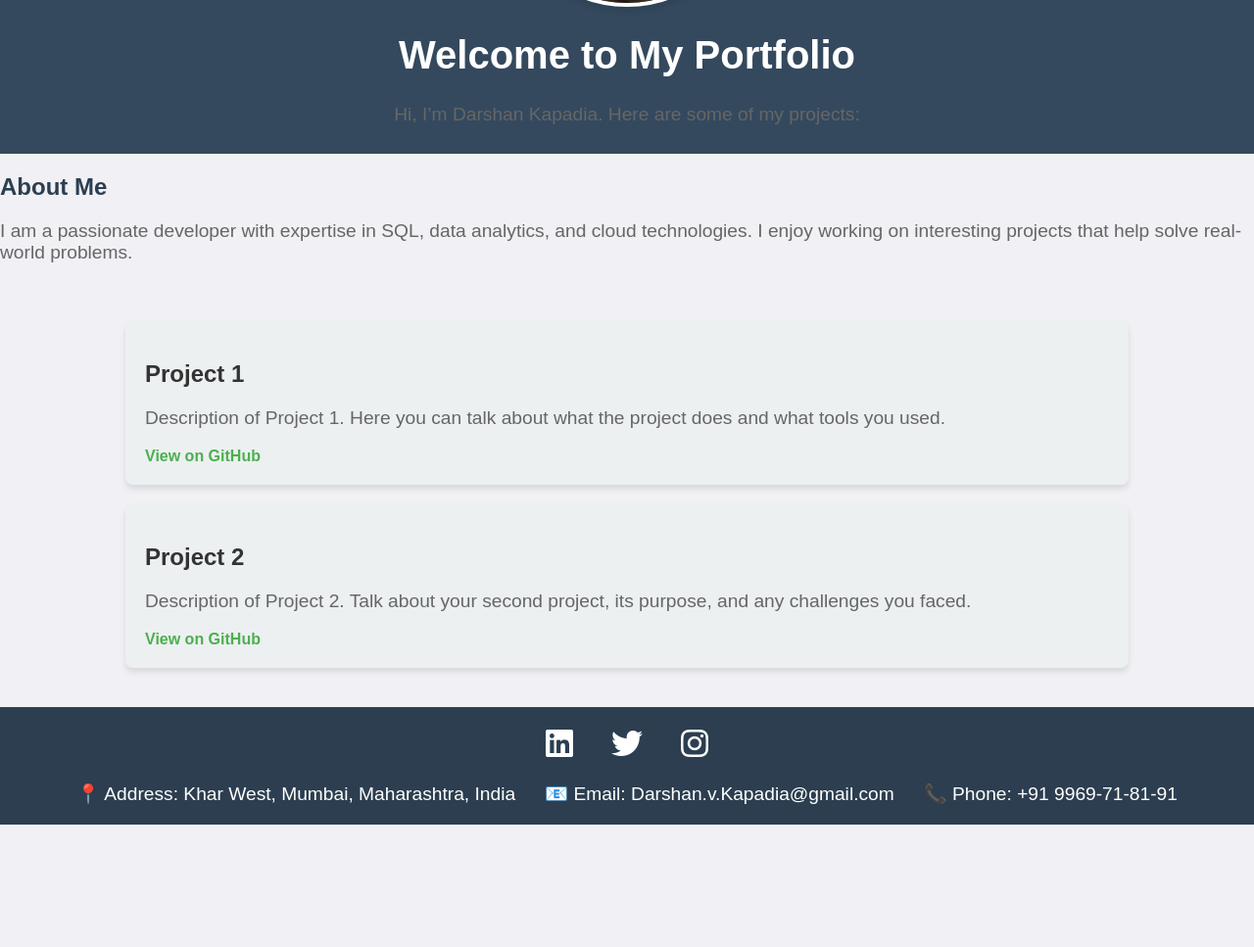
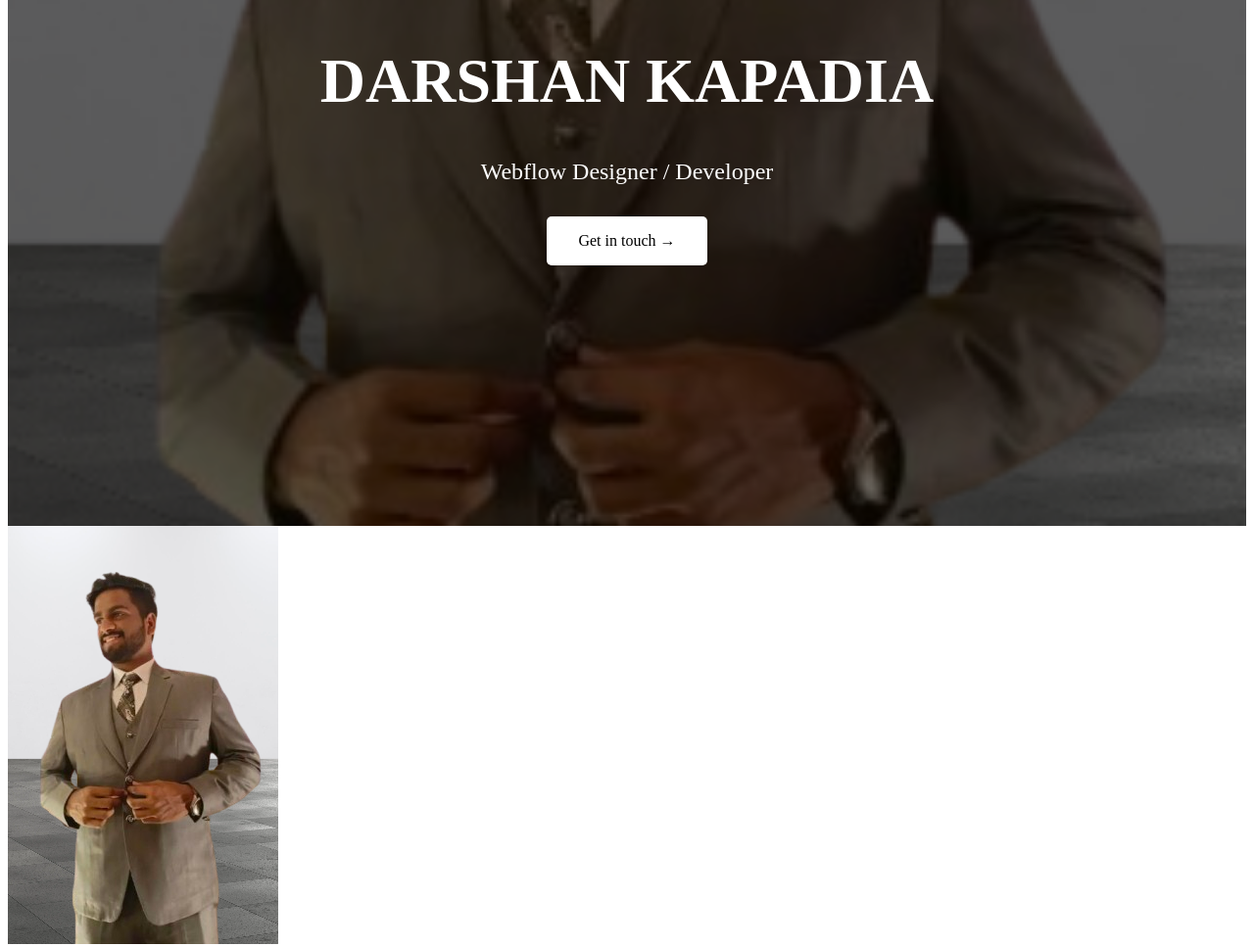
Before and after one commit to darshankapadia/portfolio, a plain HTML site: page index.html in a window 1280 px wide. Shown: the part 271-1238 px from the top of the page at 98% size. Before the commit the page ends 1113 px from the top, so only its background shows below. Drawn offline with nearby package versions, Linux system fonts and the light colour scheme.

Commit message:
New hero

```diff
--- a/index.html
+++ b/index.html
@@ -12,32 +12,45 @@
     <link rel="stylesheet" href="styles.css">
 </head>
 <body>
+    <!-- Fullscreen Hero Section -->
+    <div class="hero-section">
+        <img src="Images/ProfilePic.png" alt="Profile Picture" class="background-photo">
+        <div class="overlay">
+            <h1>Darshan Kapadia</h1>
+            <p>Webflow Designer / Developer</p>
+            <a href="#projects" class="button">Get in touch →</a>
+        </div>
+    </div>
 
+    <!-- Header -->
     <header>
         <img src="Images/ProfilePic.png" alt="Profile Picture" class="profile-image">
         <h1>Welcome to My Portfolio</h1>
         <p>Hi, I’m Darshan Kapadia. Here are some of my projects:</p>
     </header>
 
+    <!-- About Section -->
     <section>
         <h2>About Me</h2>
         <p>I am a passionate developer with expertise in SQL, data analytics, and cloud technologies. I enjoy working on interesting projects that help solve real-world problems.</p>
     </section>
 
-<div class="container">
-    <div class="project" data-aos="fade-right" data-aos-duration="1000" data-aos-delay="200">
+    <!-- Projects Section -->
+    <div id="projects" class="container">
+        <div class="project" data-aos="zoom-in" data-aos-duration="1000" data-aos-delay="150">
             <h2>Project 1</h2>
             <p>Description of Project 1. Here you can talk about what the project does and what tools you used.</p>
             <a href="https://github.com/your-username/project-1" target="_blank">View on GitHub</a>
         </div>
 
-    <div class="project" data-aos="zoom-in" data-aos-duration="1000" data-aos-delay="200">
+        <div class="project" data-aos="zoom-in" data-aos-duration="1000" data-aos-delay="150">
             <h2>Project 2</h2>
             <p>Description of Project 2. Talk about your second project, its purpose, and any challenges you faced.</p>
             <a href="https://github.com/your-username/project-2" target="_blank">View on GitHub</a>
         </div>
     </div>
 
+    <!-- Footer -->
     <footer>
         <div class="social-icons">
             <a href="https://www.linkedin.com/in/darshan-kapadia-488746199/" target="_blank">
@@ -57,11 +70,10 @@
         </div>
     </footer>
 
+    <!-- Scripts -->
     <script src="https://cdnjs.cloudflare.com/ajax/libs/aos/2.3.4/aos.js"></script>
     <script>
         AOS.init();
     </script>
-
-
 </body>
 </html>
--- a/styles.css
+++ b/styles.css
@@ -1,102 +1,54 @@
-/* General styles */
-body {
-    font-family: Arial, sans-serif;
-    background-color: #f0f0f5;
-    color: #2c3e50;
-    margin: 0;
-    padding: 0;
+/* Fullscreen Hero Section */
+.hero-section {
+    position: relative;
+    height: 100vh;
+    width: 100%;
+    display: flex;
+    justify-content: center;
+    align-items: center;
+    overflow: hidden;
 }
 
-/* Header styles */
-header {
-    background-color: #34495e;
-    color: white;
-    padding: 10px 0;
-    text-align: center;
+.background-photo {
+    position: absolute;
+    top: 0;
+    left: 0;
+    width: 100%;
+    height: 100%;
+    object-fit: cover;
+    filter: brightness(40%);
 }
 
-h1 {
-    font-size: 2.5em;
-}
-
-p {
-    font-size: 1.2em;
-    color: #666;
-}
-
-/* Profile image */
-.profile-image {
-    width: 250px;
-    height: 250px;
-    border-radius: 50%;
-    border: 4px solid white;
-    box-shadow: 0 4px 6px rgba(0, 0, 0, 0.1);
-    display: block;
-    margin: 10px auto;
-}
-
-/* Project container styles */
-.container {
-    width: 80%;
-    margin: 0 auto;
-    padding: 20px;
-}
-
-.project {
-    background-color: #ecf0f1;
-    margin: 20px 0;
-    padding: 20px;
-    border-radius: 8px;
-    box-shadow: 0px 4px 6px rgba(0, 0, 0, 0.1);
-}
-
-.project h2 {
-    color: #333;
-}
-
-.project a {
-    text-decoration: none;
-    color: #4CAF50;
-    font-weight: bold;
-}
-
-/* Footer styles */
-footer {
+.overlay {
+    position: relative;
     text-align: center;
-    padding: 20px 0;
-    background-color: #2c3e50;
     color: white;
 }
 
-footer a {
-    color: white;
-    text-decoration: none;
+.overlay h1 {
+    font-size: 4rem;
+    font-weight: bold;
+    text-transform: uppercase;
 }
 
-.social-icons {
-    margin-bottom: 20px;
+.overlay p {
+    font-size: 1.5rem;
+    margin: 1rem 0;
 }
 
-.social-icons a {
-    margin: 0 15px;
-    font-size: 2em; /* Increase icon size */
-    transition: transform 0.3s ease; /* Add animation */
+.overlay .button {
+    display: inline-block;
+    padding: 1rem 2rem;
+    margin-top: 1rem;
+    color: black;
+    background-color: white;
+    text-decoration: none;
+    font-size: 1rem;
+    border-radius: 5px;
+    transition: background-color 0.3s ease, color 0.3s ease;
 }
 
-.social-icons a:hover {
-    transform: scale(1.2); /* Slight zoom-in on hover */
-    color: #48AAAD; /* Change color on hover */
+.overlay .button:hover {
+    background-color: black;
+    color: white;
 }
-
-.contact-info {
-    display: flex;
-    justify-content: center;
-    gap: 30px; /* Space between items */
-    flex-wrap: wrap; /* Wrap to the next line if needed */
-    font-size: 1.2em; /* Increase text size */
-    margin-top: 10px;
-}
-
-.contact-info div {
-    text-align: center; /* Center-align the text in each column */
-}
```
Lines whose indentation alone changed are shown as unchanged.
